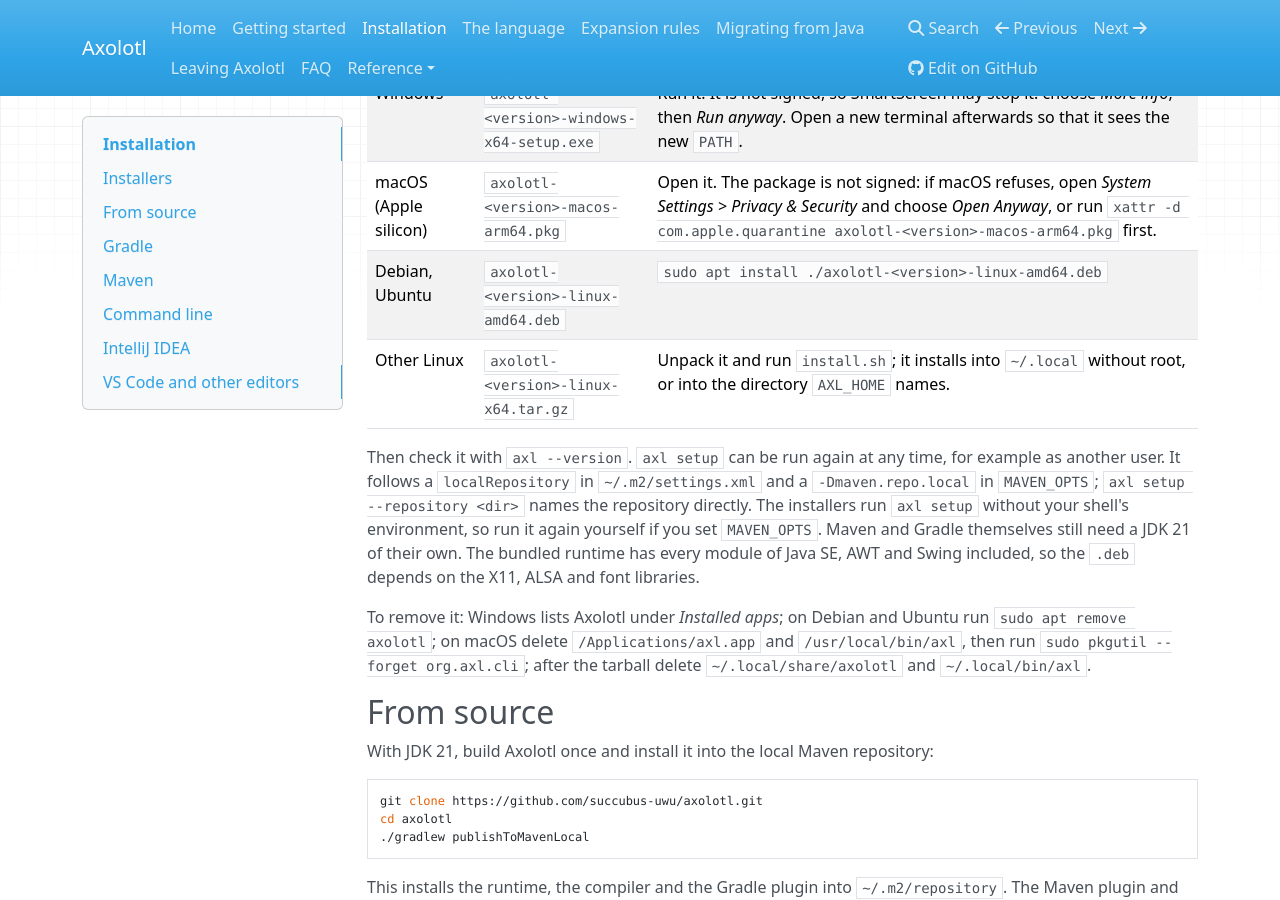
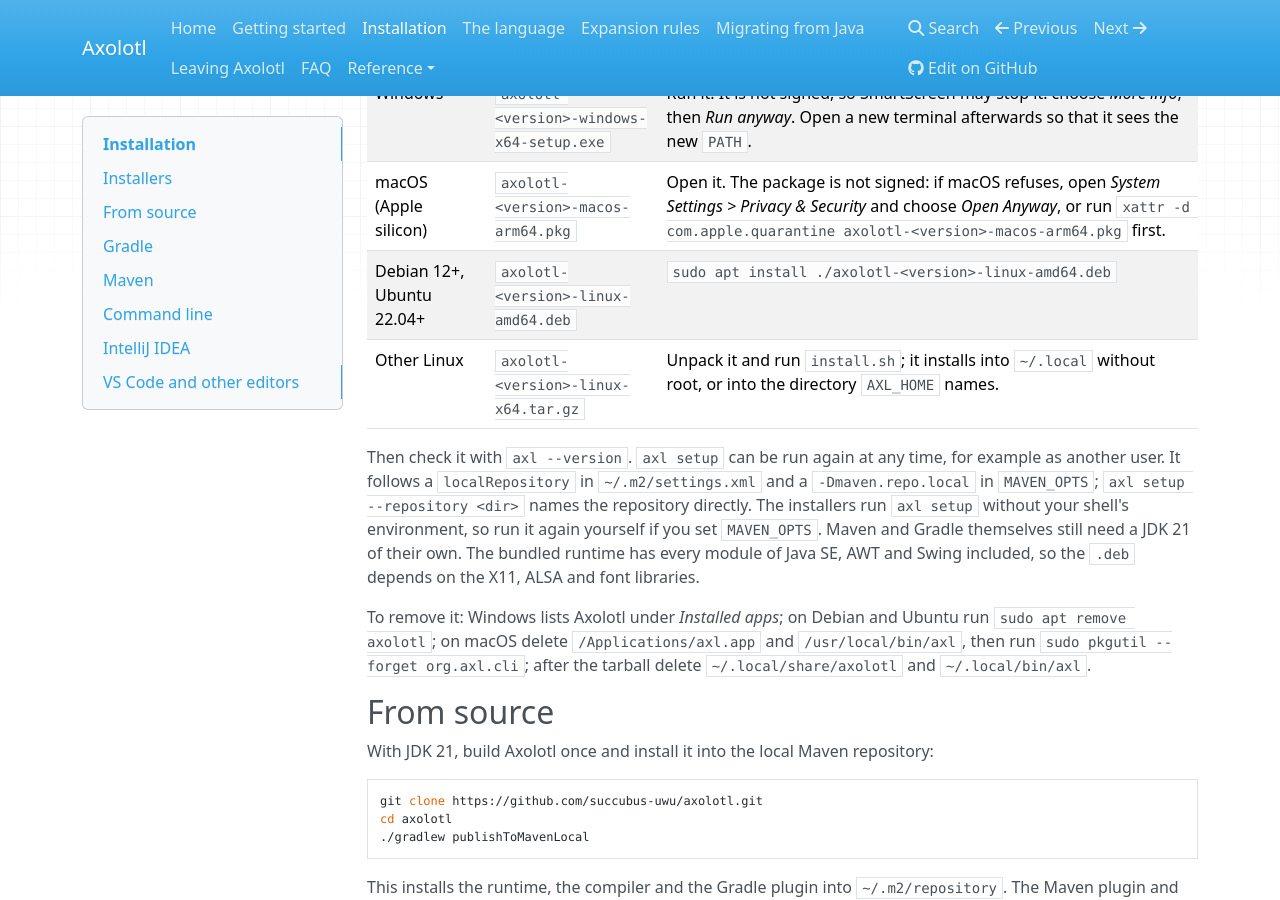
Before and after one commit to k1ngmang/axolotl-lang, an MkDocs documentation site: the page built from docs/install.md, in a window 1280 px wide and 900 px high, scrolled down 301 px. Built offline with MkDocs 1.6.1, drawn with Linux system fonts in a browser that asks for light colours; nearby versions of some CDN libraries.

Commit message:
Let the .deb install on Debian 12 and Ubuntu 22.04
Since the runtime has java.desktop, jpackage puts libasound2t64 into Depends when it builds on Ubuntu 24.04, and that package does not exist before Ubuntu 24.04 and Debian 13. nativeInstaller now rewrites each t64 dependency as "libfoo1t64 | libfoo1"; the t64 packages provide the old names, so the newer releases are satisfied either way.

The installer workflow installs the package in debian:12 and ubuntu:22.04 containers too, since the runner itself has the newest release.

```diff
--- a/docs/install.md
+++ b/docs/install.md
@@ -11,7 +11,7 @@ download Error Prone, NullAway and their other dependencies from Maven Central.
 |--------|------|-----|
 | Windows | `axolotl-<version>-windows-x64-setup.exe` | Run it. It is not signed, so SmartScreen may stop it: choose *More info*, then *Run anyway*. Open a new terminal afterwards so that it sees the new `PATH`. |
 | macOS (Apple silicon) | `axolotl-<version>-macos-arm64.pkg` | Open it. The package is not signed: if macOS refuses, open *System Settings > Privacy & Security* and choose *Open Anyway*, or run `xattr -d com.apple.quarantine axolotl-<version>-macos-arm64.pkg` first. |
-| Debian, Ubuntu | `axolotl-<version>-linux-amd64.deb` | `sudo apt install ./axolotl-<version>-linux-amd64.deb` |
+| Debian 12+, Ubuntu 22.04+ | `axolotl-<version>-linux-amd64.deb` | `sudo apt install ./axolotl-<version>-linux-amd64.deb` |
 | Other Linux | `axolotl-<version>-linux-x64.tar.gz` | Unpack it and run `install.sh`; it installs into `~/.local` without root, or into the directory `AXL_HOME` names. |
 
 Then check it with `axl --version`. `axl setup` can be run again at any time, for example as another
```
Also changed, not shown: 2 other files.
